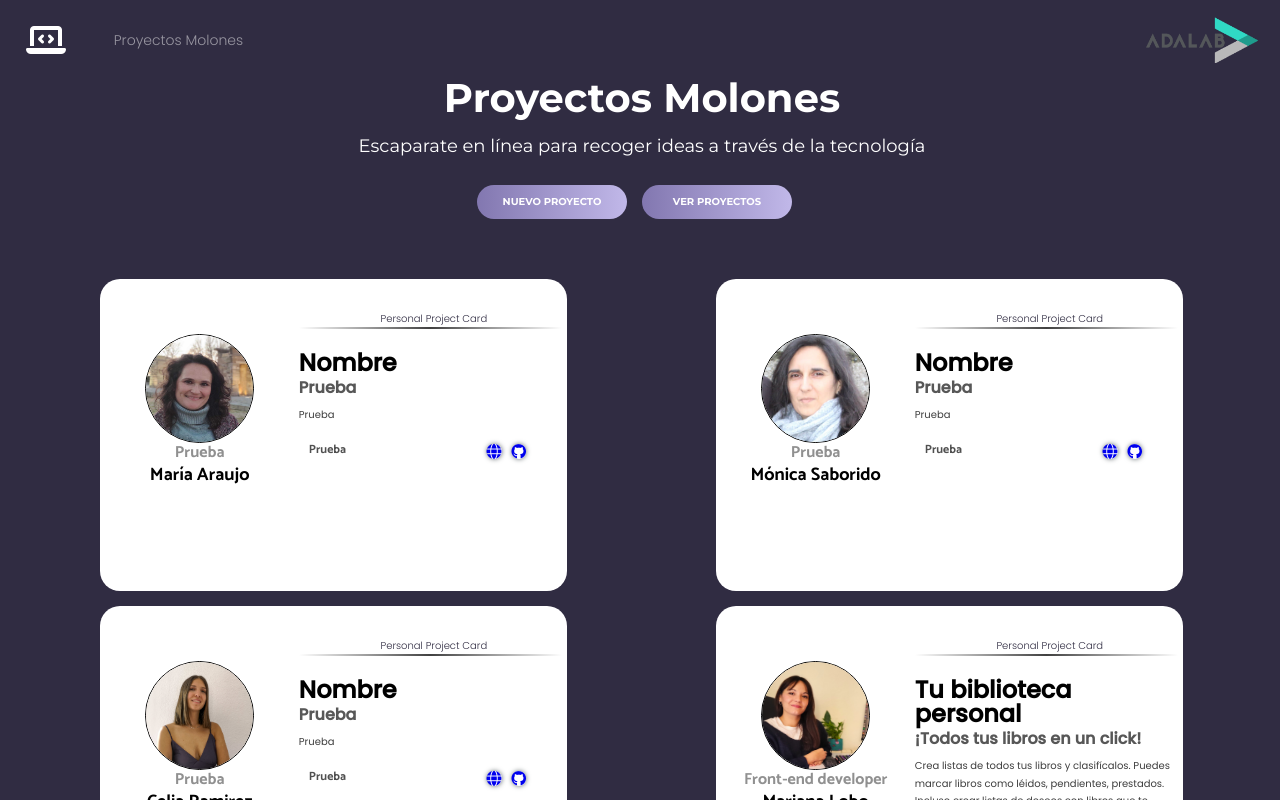
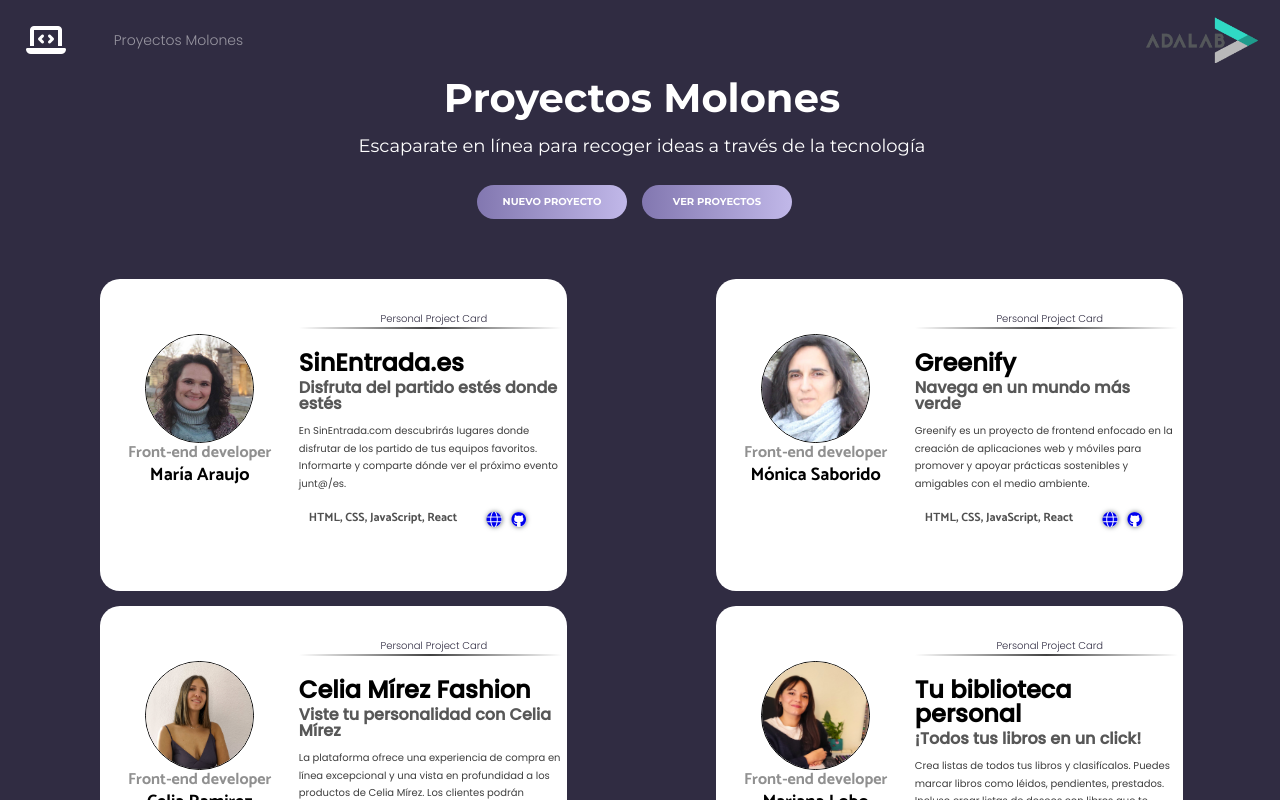
Before and after one commit to maragil/personal-projects-display, a React (Create React App) app: page /#/ in a window 1280 px wide. Shown: the top 800 px of the page. Built offline with nearby package versions, Linux system fonts and the light colour scheme.

Commit message:
improve styles

```diff
--- a/src/components/App.js
+++ b/src/components/App.js
@@ -40,8 +40,8 @@ function App() {
       desc: data.desc,
       autor: data.autor,
       job: data.job,
-      photo: data.photo,
-      image: data.image,
+      photo: data.image,
+      image: data.photo,
     });
   }, [data]);
   const [errorEmptyFields, setErrorEmptyFields] = useState("");
--- a/src/components/landing/Landing.js
+++ b/src/components/landing/Landing.js
@@ -9,38 +9,38 @@ import celia from "../../images/celia.jpg";
 
 function Landing () {
     const obj1 = {
-        name: 'Nombre' ,
-        slogan: 'Prueba',
-        repo: 'Prueba',
-        demo: 'Prueba',
-        technologies: 'Prueba',
-        desc: 'Prueba',
+        name: 'SinEntrada.es' ,
+        slogan: 'Disfruta del partido estés donde estés',
+        repo: 'https://github.com',
+        demo: 'https://github.com',
+        technologies: 'HTML, CSS, JavaScript, React',
+        desc: 'En SinEntrada.com descubrirás lugares donde disfrutar de los partido de tus equipos favoritos. Informarte y comparte dónde ver el próximo evento junt@/es.',
         autor: 'María Araujo',
-        job: 'Prueba',
+        job: 'Front-end developer',
         photo: 'Prueba',
         image: Maria,
     }
     const obj2 = {
-        name: 'Nombre' ,
-        slogan: 'Prueba',
-        repo: 'Prueba',
-        demo: 'Prueba',
-        technologies: 'Prueba',
-        desc: 'Prueba',
+        name: 'Greenify' ,
+        slogan: 'Navega en un mundo más verde',
+        repo: 'https://github.com',
+        demo: 'https://github.com',
+        technologies: 'HTML, CSS, JavaScript, React',
+        desc: 'Greenify es un proyecto de frontend enfocado en la creación de aplicaciones web y móviles para promover y apoyar prácticas sostenibles y amigables con el medio ambiente.',
         autor: 'Mónica Saborido',
-        job: 'Prueba',
+        job: 'Front-end developer',
         photo: 'Prueba',
         image: monica,
     }
     const obj3 = {
-        name: 'Nombre' ,
-        slogan: 'Prueba',
-        repo: 'Prueba',
-        demo: 'Prueba',
-        technologies: 'Prueba',
-        desc: 'Prueba',
+        name: ' Celia Mírez Fashion' ,
+        slogan: 'Viste tu personalidad con Celia Mírez',
+        repo: 'https://github.com',
+        demo: 'https://github.com',
+        technologies: 'HTML, CSS, JavaScript, React',
+        desc: 'La plataforma ofrece una experiencia de compra en línea excepcional y una vista en profundidad a los productos de Celia Mírez. Los clientes podrán comprar las últimas colecciones de ropa, accesorios y zapatos, así como ver fotos de desfiles de moda y videos exclusivos detrás de cámaras.',
         autor: 'Celia Ramirez',
-        job: 'Prueba',
+        job: 'Front-end developer',
         photo: 'Prueba',
         image: celia,
     }
--- a/src/styles/layout/card.scss
+++ b/src/styles/layout/card.scss
@@ -5,7 +5,6 @@
     background-color: white;
     color: #3e3e3e;
     width: 302px;
-    height: 214px;
     border-radius: 20px;
     display: flex;
     flex-direction: row-reverse;
--- a/src/styles/layout/header.scss
+++ b/src/styles/layout/header.scss
@@ -1,6 +1,9 @@
 .container {
   background-color: #302c42;
   padding: 20px 22px 20px 26px;
+  @media (min-width: 768px) {
+    min-height: 100vh;
+  }
 }
 
 .header {
```
